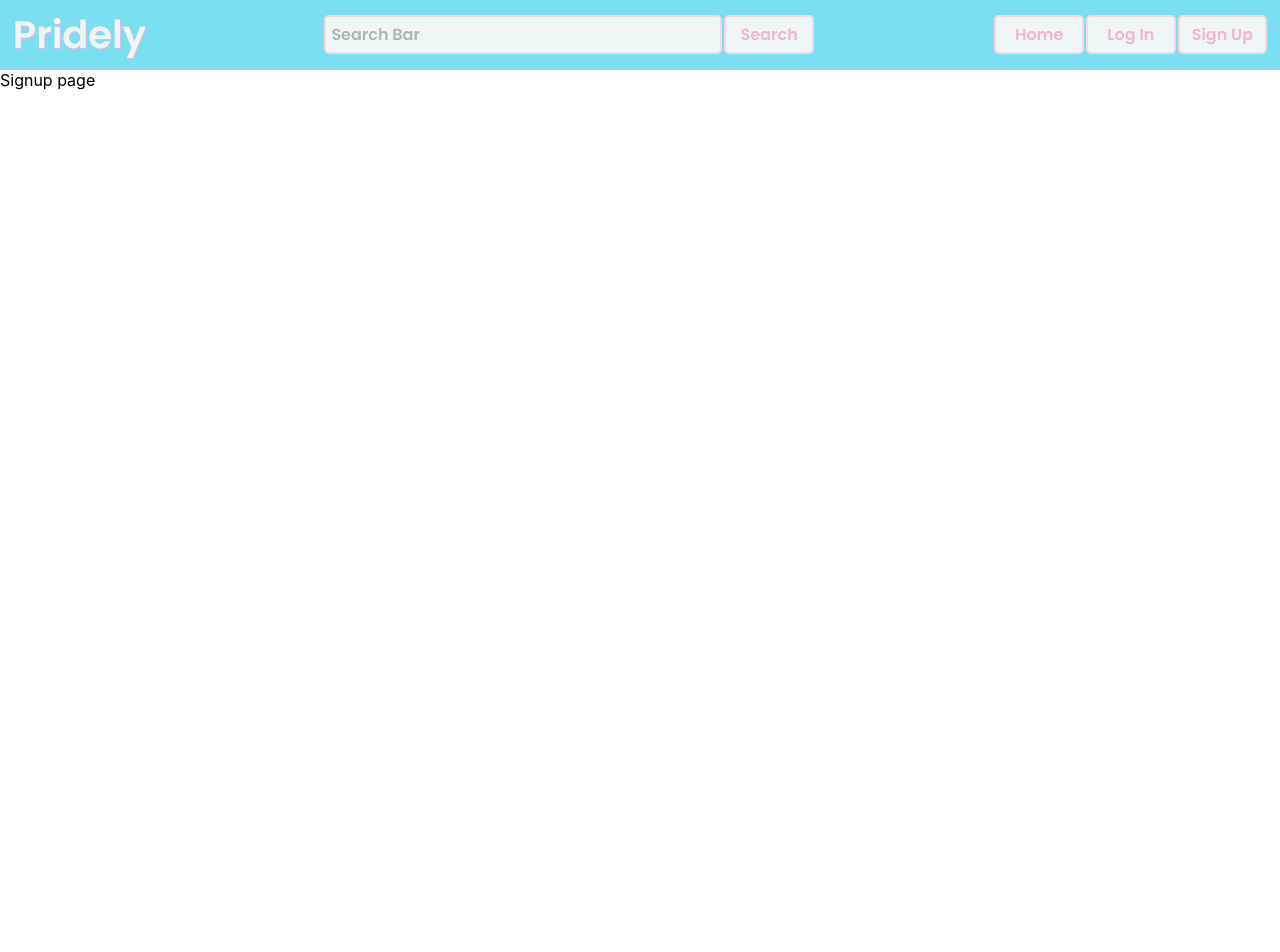
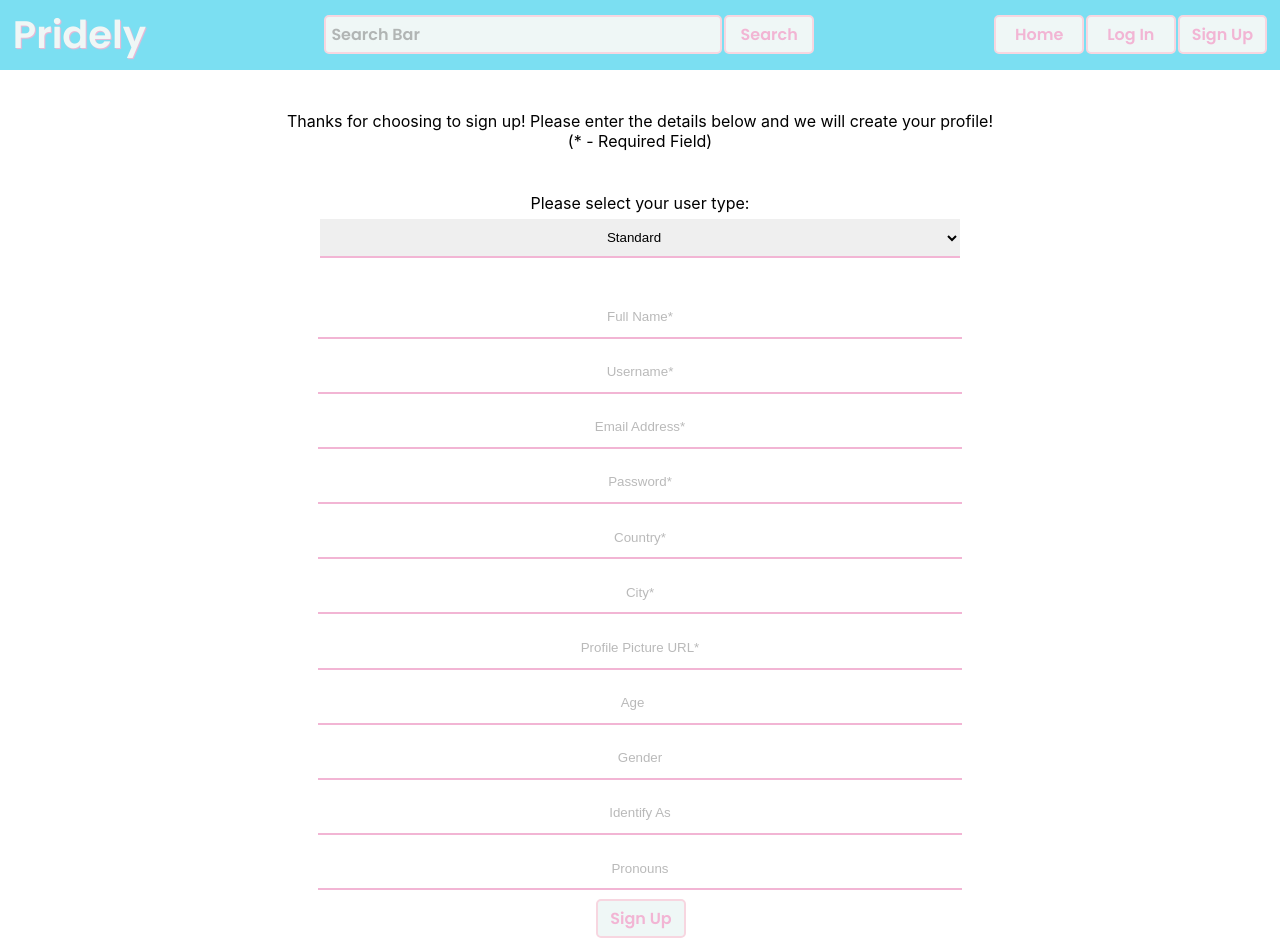
Before and after one commit to LeeFarnell/pridely-frontend, a React (Create React App) app: page /signup in a window 1280 px wide. Shown: the top 952 px of the page. Before the commit the page ends 800 px from the top, so only its background shows below. Built offline with nearby package versions, Linux system fonts and the light colour scheme.

Commit message:
install gql and jwt-decode, wrap App in UserProvider and Apollo provider, created client, finished Login, Signup functionality

```diff
--- a/package.json
+++ b/package.json
@@ -9,6 +9,8 @@
     "@testing-library/react": "^11.2.7",
     "@testing-library/user-event": "^12.8.3",
     "bootstrap": "^5.0.2",
+    "graphql": "^15.5.1",
+    "jwt-decode": "^3.1.2",
     "react": "^17.0.2",
     "react-bootstrap": "^2.0.0-beta.4",
     "react-dom": "^17.0.2",
--- a/src/App.js
+++ b/src/App.js
@@ -1,16 +1,48 @@
 import { BrowserRouter as Router } from "react-router-dom";
+import {
+  ApolloClient,
+  ApolloProvider,
+  InMemoryCache,
+  createHttpLink,
+} from "@apollo/client";
+import { setContext } from "@apollo/client/link/context";
 
 import Routes from "./Routes";
 import Navbar from "./components/navbar";
+import UserProvider from "./contexts/UserProvider";
 
 import "./App.css";
 
+const httpLink = createHttpLink({
+  uri: process.env.GRAPHQL_URL || "http://localhost:4000/",
+});
+
+const authLink = setContext((_, { headers }) => {
+  const user = JSON.parse(localStorage.getItem("user"));
+
+  return {
+    headers: {
+      ...headers,
+      authorization: user ? `Bearer ${user.token}` : "",
+    },
+  };
+});
+
+const client = new ApolloClient({
+  link: authLink.concat(httpLink),
+  cache: new InMemoryCache(),
+});
+
 const App = () => {
   return (
-    <Router>
-      <Navbar name="Pridely" />
-      <Routes />
-    </Router>
+    <ApolloProvider client={client}>
+      <UserProvider>
+        <Router>
+          <Navbar name="Pridely" />
+          <Routes />
+        </Router>
+      </UserProvider>
+    </ApolloProvider>
   );
 };
 
--- a/src/components/login-form/index.js
+++ b/src/components/login-form/index.js
@@ -1,14 +1,19 @@
 import React from "react";
 import { useForm } from "react-hook-form";
+import { useMutation } from "@apollo/client";
+import { useHistory } from "react-router-dom";
 
 import Button from "../button";
-import { useMutation } from "@apollo/client";
-
 import { LOGIN } from "../../mutations";
+import { useUserContext } from "../../contexts/UserProvider";
+import Auth from "../../utils/auth";
 
 import "./index.css";
 
 const LoginForm = (props) => {
+  const { dispatch } = useUserContext();
+  let history = useHistory();
+
   const {
     register,
     handleSubmit,
@@ -16,20 +21,44 @@ const LoginForm = (props) => {
   } = useForm();
 
   const [login, { data, loading, error }] = useMutation(LOGIN, {
-    onCompleted: () => {
-      console.log(data);
+    onCompleted: (data) => {
+      const payload = {
+        token: data.login.token,
+        email: data.login.user.email,
+        firstName: data.login.user.firstName,
+        lastName: data.login.user.lastName,
+        id: data.login.user.id,
+      };
+
+      localStorage.setItem("user", JSON.stringify(payload));
+
+      dispatch({
+        type: "LOGIN",
+        payload,
+      });
+
+      history.push("/");
+
+      const { token, user } = data.login;
+      console.log(user);
+      Auth.login(token);
     },
-    onError: () => {
-      console.log("error");
+    onerror: (error) => {
+      console.log(error.message);
+      throw new Error("something went wrong!");
     },
   });
 
   const onSubmit = async (formData) => {
-    await login({
-      variables: {
-        loginInput: formData,
-      },
-    });
+    try {
+      await login({
+        variables: {
+          loginInput: formData,
+        },
+      });
+    } catch (error) {
+      console.error(error.message);
+    }
   };
 
   return (
--- a/src/components/signup-form/index.js
+++ b/src/components/signup-form/index.js
@@ -1,13 +1,17 @@
 import React from "react";
 import { useForm } from "react-hook-form";
+import { useMutation } from "@apollo/client";
+import { useHistory } from "react-router-dom";
 
 import Button from "../button";
 import { SIGNUP } from "../../mutations";
+import Auth from "../../utils/auth";
 
 import "./index.css";
-import { useMutation } from "@apollo/client";
 
 const SignUpForm = (props) => {
+  let history = useHistory();
+
   const {
     register,
     handleSubmit,
@@ -16,19 +20,35 @@ const SignUpForm = (props) => {
 
   const [signup, { data, loading, error }] = useMutation(SIGNUP, {
     onCompleted: () => {
-      console.log(data);
+      history.push("/login");
     },
-    onError: () => {
-      console.log("error");
+    onerror: () => {
+      throw new Error("something went wrong!");
     },
   });
 
   const onSubmit = async (formData) => {
-    await signup({
-      variables: {
-        signupInput: formData,
-      },
-    });
+    try {
+      console.log(formData);
+      await signup({
+        variables: {
+          signupInput: formData,
+          // TODO: parse value coming from age field, add code to get the "type" field value
+          // works with hardcoded data
+          // {
+          //   signupInput: {
+          //     name: "Alice Greene",
+          //     username: "agreene",
+          //     type: "standard",
+          //     email: "test.tewst@email.com",
+          //     password: "p123",
+          //   },
+          // },
+        },
+      });
+    } catch (error) {
+      console.error(error);
+    }
   };
 
   return (
@@ -51,14 +71,14 @@ const SignUpForm = (props) => {
           <input
             className="signup-input"
             placeholder="Full Name*"
-            required
+            {...register("name", { required: true })}
           ></input>
         </div>
         <div>
           <input
             className="signup-input"
             placeholder="Username*"
-            required
+            {...register("username", { required: true })}
           ></input>
         </div>
         <div>
@@ -66,7 +86,7 @@ const SignUpForm = (props) => {
             className="signup-input"
             type="email"
             placeholder="Email Address*"
-            required
+            {...register("email", { required: true })}
           ></input>
         </div>
         <div>
@@ -74,14 +94,21 @@ const SignUpForm = (props) => {
             className="signup-input"
             type="password"
             placeholder="Password*"
-            required
+            {...register("password", { required: true })}
           ></input>
         </div>
         <div>
           <input
             className="signup-input"
-            placeholder="Location*"
-            required
+            placeholder="Country*"
+            {...register("country", { required: true })}
+          ></input>
+        </div>
+        <div>
+          <input
+            className="signup-input"
+            placeholder="City*"
+            {...register("city", { required: true })}
           ></input>
         </div>
         <div>
@@ -89,7 +116,6 @@ const SignUpForm = (props) => {
             className="signup-input"
             type="url"
             placeholder="Profile Picture URL*"
-            required
           ></input>
         </div>
         <div>
@@ -97,16 +123,29 @@ const SignUpForm = (props) => {
             className="signup-input"
             type="number"
             placeholder="Age"
+            {...register("age", { required: false })}
           ></input>
         </div>
         <div>
-          <input className="signup-input" placeholder="Gender"></input>
+          <input
+            className="signup-input"
+            placeholder="Gender"
+            {...register("gender", { required: true })}
+          ></input>
         </div>
         <div>
-          <input className="signup-input" placeholder="Identify As"></input>
+          <input
+            className="signup-input"
+            placeholder="Identify As"
+            {...register("identifyAs", { required: true })}
+          ></input>
         </div>
         <div>
-          <input className="signup-input" placeholder="Pronouns"></input>
+          <input
+            className="signup-input"
+            placeholder="Pronouns"
+            {...register("pronouns", { required: true })}
+          ></input>
         </div>
         <Button name="Sign Up" type="submit" />
       </div>
--- /dev/null
+++ b/src/contexts/UserProvider.js
@@ -0,0 +1,25 @@
+import { createContext, useContext, useMemo, useReducer } from "react";
+
+import reducer from "../reducer";
+
+const UserContext = createContext();
+
+export const useUserContext = () => useContext(UserContext);
+
+const initialState = {
+  user: JSON.parse(localStorage.getItem("user")),
+};
+
+const UserProvider = ({ children }) => {
+  const [state, dispatch] = useReducer(reducer, initialState);
+
+  const contextValue = useMemo(() => {
+    return { state, dispatch };
+  }, [state, dispatch]);
+
+  return (
+    <UserContext.Provider value={contextValue}>{children}</UserContext.Provider>
+  );
+};
+
+export default UserProvider;
--- a/src/pages/login/index.js
+++ b/src/pages/login/index.js
@@ -1,5 +1,11 @@
+import LoginForm from "../../components/login-form";
+
 const Login = () => {
-  return <div>Login page</div>;
+  return (
+    <div>
+      <LoginForm />
+    </div>
+  );
 };
 
 export default Login;
--- a/src/pages/signup/index.js
+++ b/src/pages/signup/index.js
@@ -1,5 +1,11 @@
+import SignUpForm from "../../components/signup-form";
+
 const Signup = () => {
-  return <div>Signup page</div>;
+  return (
+    <div>
+      <SignUpForm />
+    </div>
+  );
 };
 
 export default Signup;
--- /dev/null
+++ b/src/reducer.js
@@ -0,0 +1,19 @@
+const reducer = (state, action) => {
+  if (action.type === "LOGIN") {
+    return {
+      ...state,
+      user: action.payload,
+    };
+  }
+
+  if (action.type === "LOGOUT") {
+    return {
+      ...state,
+      user: null,
+    };
+  }
+
+  return state;
+};
+
+export default reducer;
--- /dev/null
+++ b/src/utils/auth.js
@@ -0,0 +1,49 @@
+// use this to decode a token and get the user's information out of it
+import decode from "jwt-decode";
+
+// create a new class to instantiate for a user
+class AuthService {
+  // get user data
+  getProfile() {
+    return decode(this.getToken());
+  }
+
+  // check if user's logged in
+  loggedIn() {
+    // Checks if there is a saved token and it's still valid
+    const token = this.getToken();
+    return !!token && !this.isTokenExpired(token); // handwaiving here
+  }
+
+  // check if token is expired
+  isTokenExpired(token) {
+    try {
+      const decoded = decode(token);
+      if (decoded.exp < Date.now() / 1000) {
+        return true;
+      } else return false;
+    } catch (err) {
+      return false;
+    }
+  }
+
+  getToken() {
+    // Retrieves the user token from localStorage
+    return localStorage.getItem("id_token");
+  }
+
+  login(idToken) {
+    // Saves user token to localStorage
+    localStorage.setItem("id_token", idToken);
+    window.location.assign("/");
+  }
+
+  logout() {
+    // Clear user token and profile data from localStorage
+    localStorage.removeItem("id_token");
+    // this will reload the page and reset the state of the application
+    window.location.assign("/");
+  }
+}
+
+export default new AuthService();
```
Also changed, not shown: 1 other file (tests, documents, lock files or other folders).
